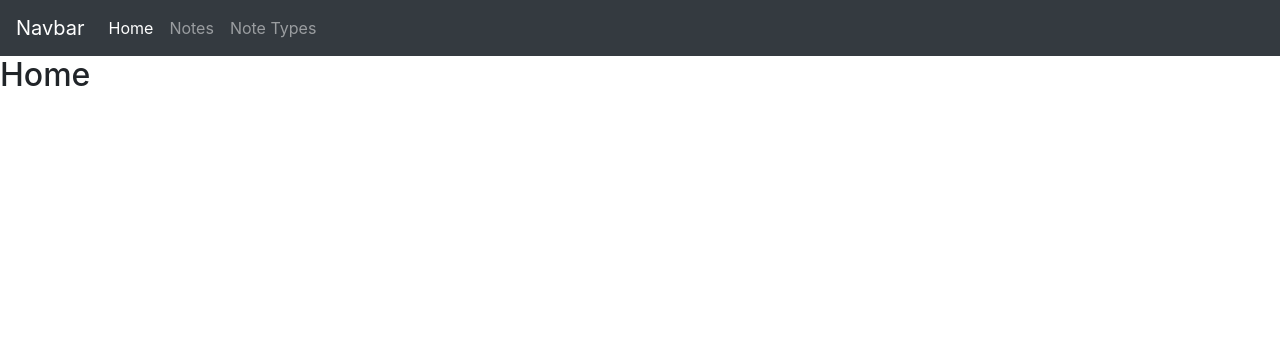
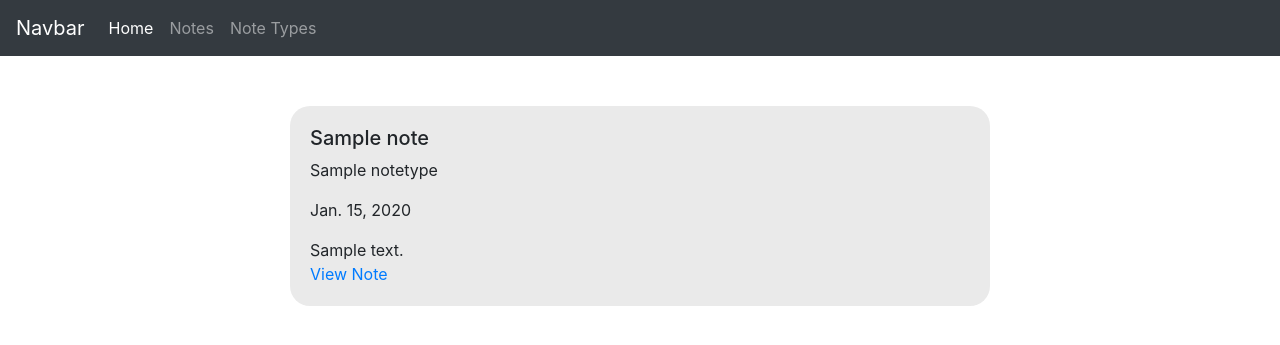
Before and after one commit to kiarash-gh/Note-Taking, a Django app: page / in a window 1280 px wide. Shown: the top 345 px of the page. Run offline with Django 5.2, Linux system fonts and the light colour scheme; tables that the repository leaves empty hold one stand-in row (values such as "Sample post"); some libraries are stand-ins or nearby versions.

Commit message:
feat: show 5 news notes in home page

```diff
--- a/note/note_taking/templates/note_taking/home.html
+++ b/note/note_taking/templates/note_taking/home.html
@@ -1,6 +1,47 @@
 {% extends "main.html" %}
 
+
 {% block content %}
+<style>
+    .wrapper {
+        padding: 20px;
+        background: #eaeaea;
+        max-width: 700px;
+        margin: 50px auto;
+        border-radius: 20px;
+      }
 
-    <h2>Home</h2>
+      .note-content {
+        overflow: hidden;
+        display: -webkit-box;
+        -webkit-line-clamp: 3;
+        -webkit-box-orient: vertical;
+      }
+</style>
+
+   {% for note in notes  %}
+
+   <div class="wrapper">
+
+        <div>
+            <div>
+                <h5>{{note.title}}</h5>
+            </div>
+            <div>
+                <p>{{note.note_type}}</p>
+            </div>
+            <div>
+                <p>{{note.created}}</p>
+            </div>
+        </div>
+
+        <div class="note-content">
+            {{note.note}}
+        </div>
+        <div>
+            <a href={% url 'note-detail' note.id %}>View Note</a>
+        </div>
+
+   </div>
+   {% endfor %}
 {% endblock content %}
--- a/note/note_taking/views.py
+++ b/note/note_taking/views.py
@@ -12,7 +12,8 @@ from note import renderers
 
 
 def home(request):
-    context = {}
+    notes = Note.objects.order_by('-created')[:4]
+    context = {'notes': notes}
     return render(request, 'note_taking/home.html', context)
 
 
@@ -69,24 +70,24 @@ def delete_note(request, pk):
 def generate_pdf(request, pk):
     note = get_object_or_404(Note, id=pk)
     context = {
-        "note": note
+        'note': note
     }
-    response = renderers.render_to_pdf("pdf/note_pdf.html", context)
+    response = renderers.render_to_pdf('pdf/note_pdf.html', context)
     if response.status_code == 404:
-        raise HTTP404("Note not found")
+        raise HTTP404('Note not found')
 
-    filename = f"{note.title}.pdf"
+    filename = f'{note.title}.pdf'
     """
     Tell browser to view inline (default)
     """
-    content = f"inline; filename={filename}"
-    download = request.GET.get("download")
+    content = f'inline; filename={filename}'
+    download = request.GET.get('download')
     if download:
         """
         Tells browser to initiate download
         """
-        content = f"attachment; filename={filename}"
-    response["Content-Disposition"] = content
+        content = f'attachment; filename={filename}'
+    response['Content-Disposition'] = content
     return response
 
 
--- a/note/templates/navbar.html
+++ b/note/templates/navbar.html
@@ -1,11 +1,11 @@
 <nav class="navbar navbar-expand-lg navbar-dark bg-dark">
-    <a class="navbar-brand" href="#">Navbar</a>
+    <a class="navbar-brand" href="/">Navbar</a>
     <button class="navbar-toggler" type="button" data-toggle="collapse" data-target="#navbarNavAltMarkup" aria-controls="navbarNavAltMarkup" aria-expanded="false" aria-label="Toggle navigation">
       <span class="navbar-toggler-icon"></span>
     </button>
     <div class="collapse navbar-collapse" id="navbarNavAltMarkup">
       <div class="navbar-nav">
-        <a class="nav-item nav-link active" href="#">Home <span class="sr-only">(current)</span></a>
+        <a class="nav-item nav-link active" href="/">Home <span class="sr-only">(current)</span></a>
         <a class="nav-item nav-link" href="{% url 'note-list' %}">Notes</a>
         <a class="nav-item nav-link" href="{% url 'note-type-list' %}">Note Types</a>
       </div>
```
